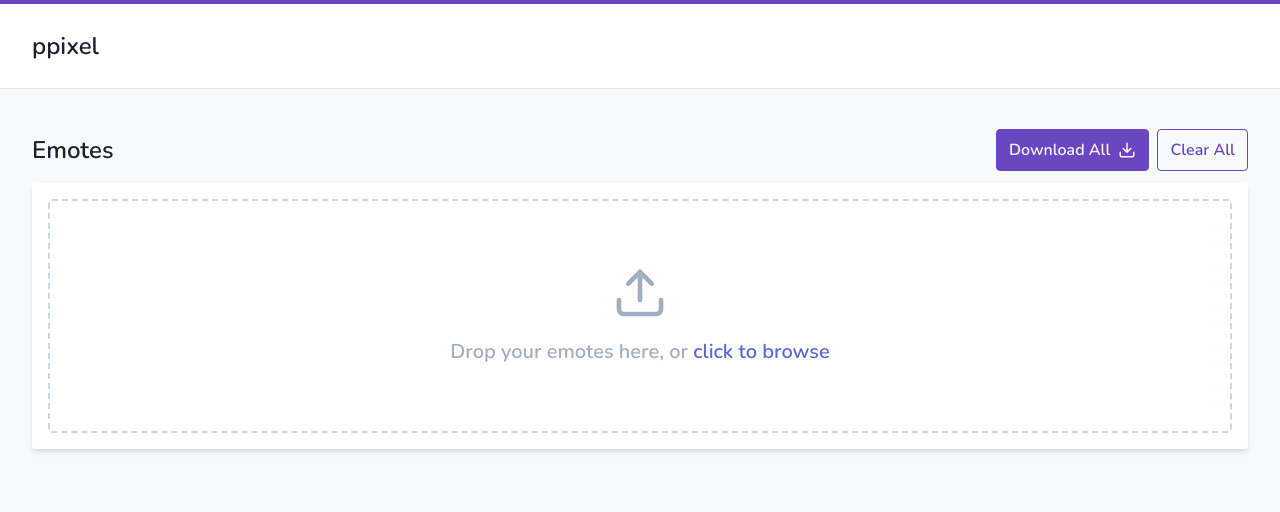
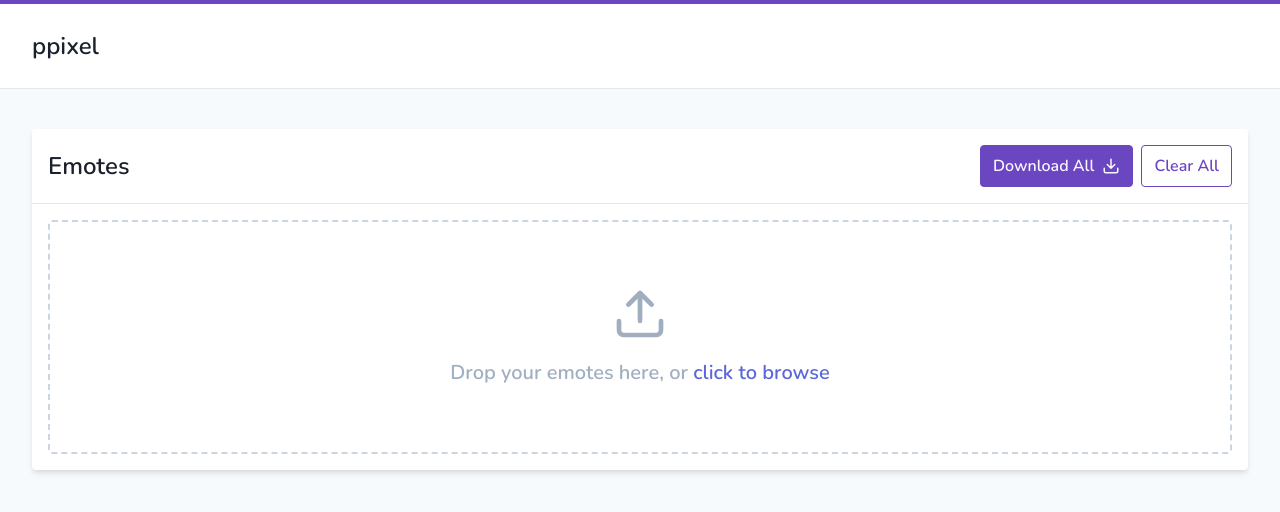
Before and after one commit to brattonross/ppixel, a Nuxt app: page / in a window 1280 px wide. Shown: the top 512 px of the page. Built offline with nearby package versions, Linux system fonts and the light colour scheme.

Commit message:
style: move emotes title and buttons inside card

```diff
--- a/pages/index.vue
+++ b/pages/index.vue
@@ -1,7 +1,8 @@
 <template>
   <div class="container py-10">
     <form enctype="multipart/form-data" @submit.prevent="downloadAll">
-      <div class="mb-3">
+      <div class="bg-white rounded shadow-md">
+        <div class="p-4 border-b">
           <div class="flex items-center justify-between">
             <h2 class="text-2xl font-semibold">Emotes</h2>
 
@@ -30,7 +31,9 @@
               </div>
 
               <div class="px-1">
-              <e-button outline @click="$store.commit('uploads/removeAllFiles')"
+                <e-button
+                  outline
+                  @click="$store.commit('uploads/removeAllFiles')"
                   >Clear All</e-button
                 >
               </div>
@@ -38,7 +41,6 @@
           </div>
         </div>
 
-      <div class="bg-white rounded shadow-md">
         <div v-for="file in files" :key="file.name" class="p-4 border-b">
           <emote-upload
             :file="file"
```
Lines whose indentation alone changed are shown as unchanged.
